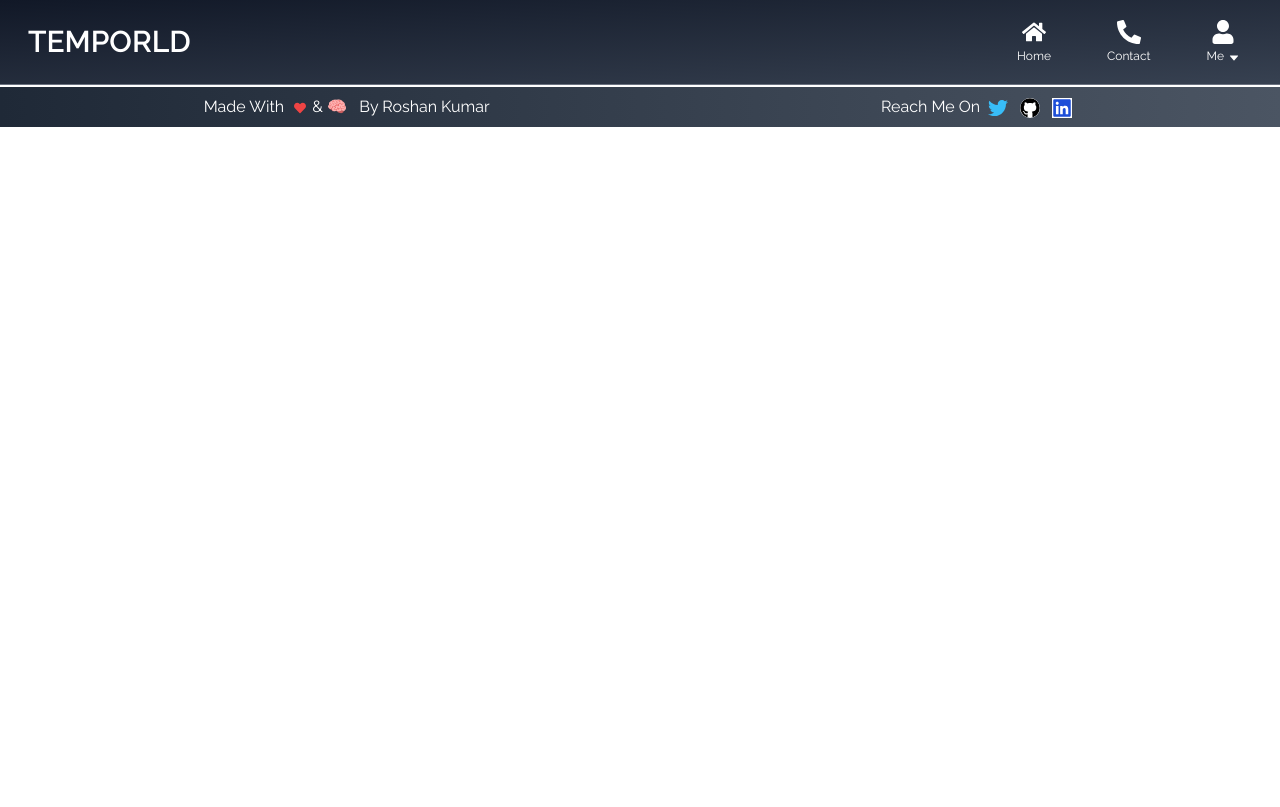
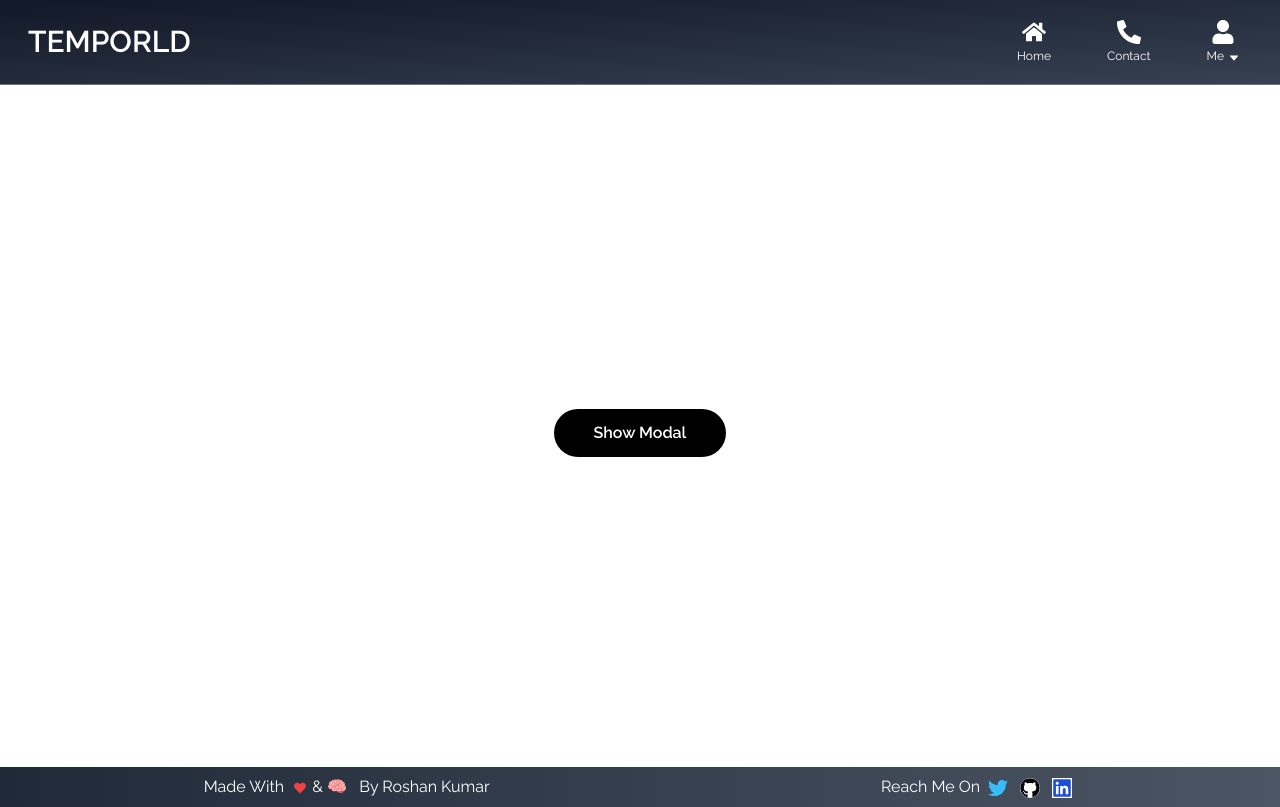
Before and after one commit to RoshanRv/Tempworld, a React (Create React App) app: page /modal in a window 1280 px wide. Built offline with nearby package versions, Linux system fonts and the light colour scheme.

Commit message:
modal created

```diff
--- a/src/App.jsx
+++ b/src/App.jsx
@@ -5,6 +5,7 @@ import Form from "./templates/Form/Form"
 import Navbar from "./templates/Navbar/Navbar"
 import Slider from "./templates/Slider/Slider"
 import MiniSlider from "./templates/MiniSlider/MiniSlider"
+import Modal from "./templates/Modal/Modal"
 
 function App() {
     return (
@@ -15,6 +16,7 @@ function App() {
                     <Route path="/login" element={<Form />} />
                     <Route path="/slider" element={<Slider />} />
                     <Route path="/mini-slider" element={<MiniSlider />} />
+                    <Route path="/modal" element={<Modal />} />
                 </Routes>
                 <Footer />
             </div>
--- a/src/templates/MiniSlider/MiniSlider.jsx
+++ b/src/templates/MiniSlider/MiniSlider.jsx
@@ -17,6 +17,7 @@ const MiniSlider = () => {
 
     return (
         <main className="min-h-[85vh] flex flex-col justify-center items-center">
+            {/*            TEMP           */}
             <section className="w-full h-full relative bg-black p-6 py-20">
                 <section className="w-full flex overflow-hidden ">
                     <div
@@ -59,6 +60,7 @@ const MiniSlider = () => {
                     <FaAngleRight className="w-12 text-white h-12 rounded-full bg-black/20 p-2 z-50 px-2  " />
                 </button>
             </section>
+            {/*        TEMP END      */}
         </main>
     )
 }
--- a/src/templates/MiniSlider/style.css
+++ /dev/null
@@ -1,9 +0,0 @@
-:root {
-    --gap: 5rem;
-}
-
-@media (max-width: 760px) {
-    :root {
-        --gap: 2.5rem;
-    }
-}
--- /dev/null
+++ b/src/templates/Modal/Modal.jsx
@@ -0,0 +1,56 @@
+import React, { useState } from "react"
+import { AiOutlineClose } from "react-icons/ai"
+
+const Modal = () => {
+    const [showModal, setShowModal] = useState(false)
+
+    const handleClose = () => {
+        console.log("hll")
+        setShowModal(false)
+    }
+
+    return (
+        <>
+            <div className="h-[85vh] flex items-center jusify-center">
+                <button
+                    onClick={() => setShowModal(true)}
+                    className="bg-black text-white w-max px-10 mx-auto rounded-full py-3 font-bold mt-4"
+                >
+                    Show Modal
+                </button>
+            </div>
+            {/* // modal Template... */}
+            <main
+                className={`fixed bg-black/70 w-full h-full  left-0 z-30 flex flex-col justify-center items-center transition-all ${
+                    showModal ? "top-0" : "hidden"
+                }`}
+            >
+                <section
+                    className={`bg-white rounded-lg p-10 shadow-lg shadow-black/80 relative transition-all duration-1000 ${
+                        showModal ? "scale-100" : "scale-0"
+                    } `}
+                >
+                    {/*      close btn    */}
+                    <button
+                        onClick={handleClose}
+                        className="outline-0 absolute -top-3 -right-3"
+                    >
+                        <AiOutlineClose className="font-bold p-2 text-4xl rounded-full bg-black text-white" />
+                    </button>
+                    {/*         box content     */}
+                    <h1 className="text-2xl font-bold text-center">
+                        Close Modal ?
+                    </h1>
+                    <button
+                        onClick={handleClose}
+                        className="bg-black text-white w-full rounded-full py-2 font-bold mt-4"
+                    >
+                        Yes
+                    </button>
+                </section>
+            </main>
+        </>
+    )
+}
+
+export default Modal
```
